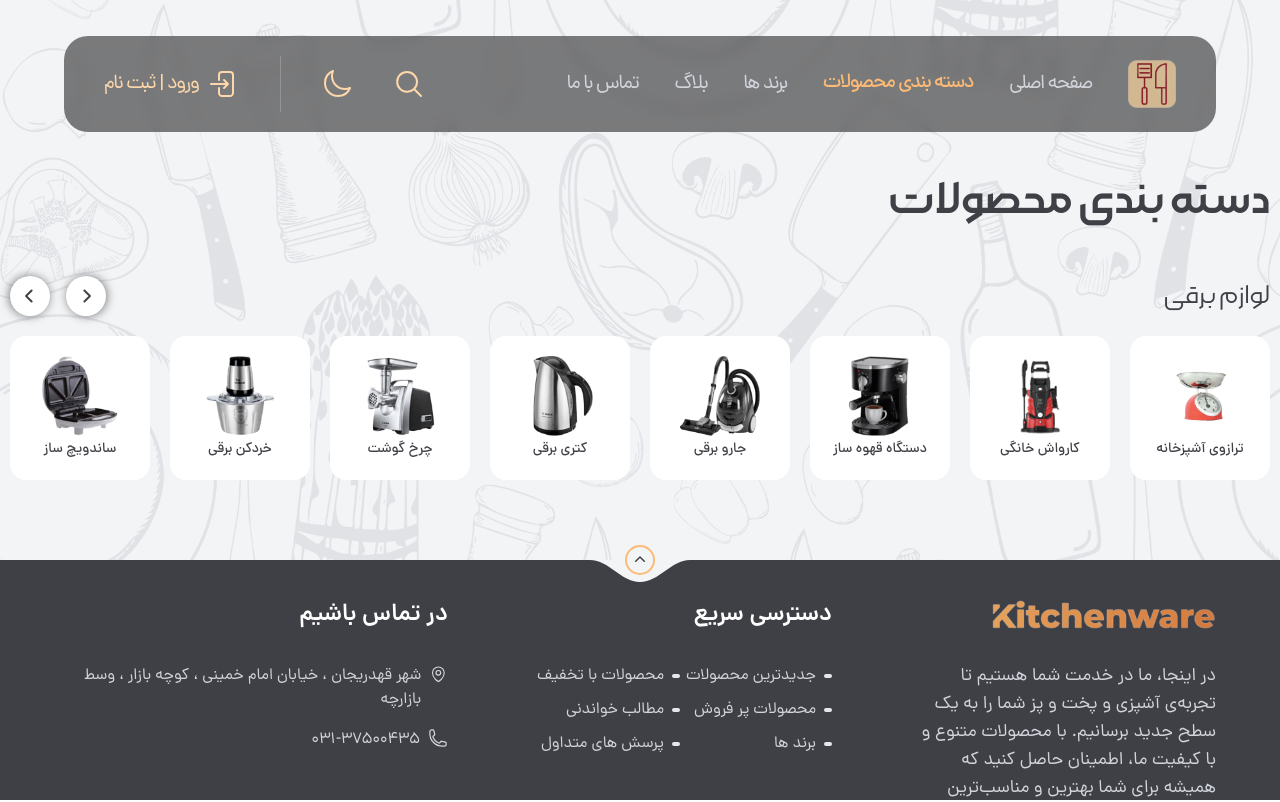
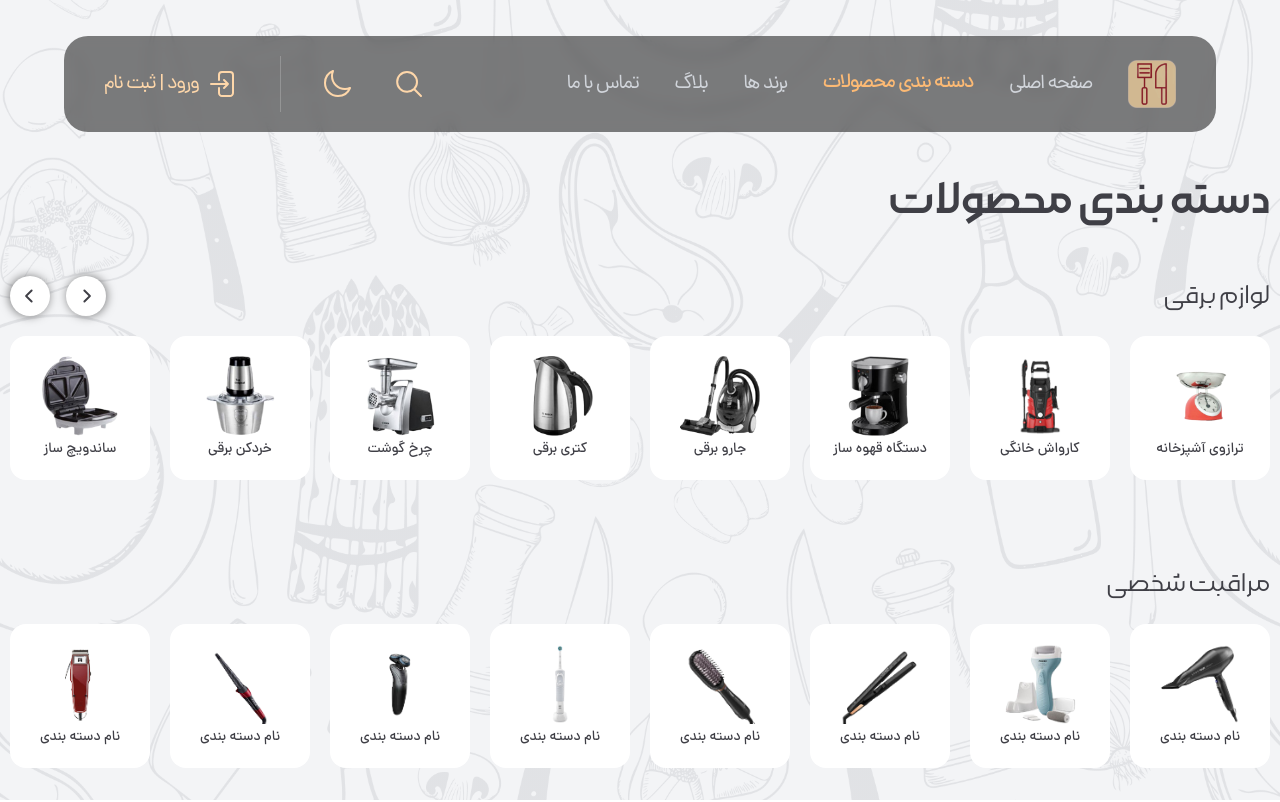
Before and after one commit to CodeVerse-ir/kitchenware, a Next.js app: page /category in a window 1280 px wide. Shown: the top 802 px of the page. Built offline with nearby package versions, Linux system fonts and the light colour scheme.

Commit message:
create Loader

```diff
--- a/app/blog/[blogName]/page.jsx
+++ b/app/blog/[blogName]/page.jsx
@@ -1,5 +1,10 @@
+"use client";
+
 import spoon from '../../../public/utils/image/blogs/spoon.jpeg';
 import Image from 'next/image';
+
+import { useEffect, useState } from 'react';
+import Loader from '../../../components/ui/Loader';
 
 const cartBlog = {
     name: 'راهنمای خرید قاشق و چنگال برای لوازم آشپزخانه',
@@ -46,6 +51,30 @@ const cartBlog = {
 
 export default function page({ params }) {
     const { blogName } = params
+
+    const [loading, setLoading] = useState(true);
+
+    useEffect(() => {
+
+        // فرض کنید داده‌ای از یک API می‌گیرید
+        const fetchData = async () => {
+            try {
+                // به‌جای این مورد، داده‌های واقعی خود را بارگذاری کنید
+                await new Promise(resolve => setTimeout(resolve, 5000)); // برای شبیه‌سازی بارگذاری
+            } catch (error) {
+                console.error('Error fetching data:', error);
+            } finally {
+                setLoading(false);
+            }
+        };
+
+        fetchData();
+    }, []);
+
+    if (loading) {
+        return <Loader />;
+    }
+
     return (
         <>
             <main className="background">
--- a/components/categoryPage/CategoryLoad.jsx
+++ b/components/categoryPage/CategoryLoad.jsx
@@ -117,13 +117,223 @@ const categories = [
             {
                 name: 'مخلوط کن',
                 image: category1_10,
-                path: `/products/${encodeURIComponent('مخلوط کن')}`,
+                path: `/products/${encodeURIComponent('نام دسته بندی')}`,
             },
             {
                 name: 'چای ساز',
                 image: category1_11,
                 path: `/products/${encodeURIComponent('چای ساز')}`,
             }
+        ]
+    },
+    {
+        title: 'مراقبت شخصی',
+        body: [
+            {
+                name: 'نام دسته بندی',
+                image: category2_1,
+                path: `/products/${encodeURIComponent('نام دسته بندی')}`,
+            },
+            {
+                name: 'نام دسته بندی',
+                image: category2_2,
+                path: `/products/${encodeURIComponent('نام دسته بندی')}`,
+            },
+            {
+                name: 'نام دسته بندی',
+                image: category2_3,
+                path: `/products/${encodeURIComponent('نام دسته بندی')}`,
+            },
+            {
+                name: 'نام دسته بندی',
+                image: category2_4,
+                path: `/products/${encodeURIComponent('نام دسته بندی')}`,
+            },
+            {
+                name: 'نام دسته بندی',
+                image: category2_5,
+                path: `/products/${encodeURIComponent('نام دسته بندی')}`,
+            },
+            {
+                name: 'نام دسته بندی',
+                image: category2_6,
+                path: `/products/${encodeURIComponent('نام دسته بندی')}`,
+            },
+            {
+                name: 'نام دسته بندی',
+                image: category2_7,
+                path: `/products/${encodeURIComponent('نام دسته بندی')}`,
+            },
+            {
+                name: 'نام دسته بندی',
+                image: category2_8,
+                path: `/products/${encodeURIComponent('نام دسته بندی')}`,
+            }
+        ]
+    },
+    {
+        title: 'ظروف چینی',
+        body: [
+            {
+                name: 'نام دسته بندی',
+                image: category3_1,
+                path: `/products/${encodeURIComponent('نام دسته بندی')}`,
+            },
+            {
+                name: 'نام دسته بندی',
+                image: category3_2,
+                path: `/products/${encodeURIComponent('نام دسته بندی')}`,
+            },
+            {
+                name: 'نام دسته بندی',
+                image: category3_3,
+                path: `/products/${encodeURIComponent('نام دسته بندی')}`,
+            },
+            {
+                name: 'نام دسته بندی',
+                image: category3_4,
+                path: `/products/${encodeURIComponent('نام دسته بندی')}`,
+            },
+            {
+                name: 'نام دسته بندی',
+                image: category3_5,
+                path: `/products/${encodeURIComponent('نام دسته بندی')}`,
+            },
+            {
+                name: 'نام دسته بندی',
+                image: category3_6,
+                path: `/products/${encodeURIComponent('نام دسته بندی')}`,
+            },
+            {
+                name: 'نام دسته بندی',
+                image: category3_7,
+                path: `/products/${encodeURIComponent('نام دسته بندی')}`,
+            },
+            {
+                name: 'نام دسته بندی',
+                image: category3_8,
+                path: `/products/${encodeURIComponent('نام دسته بندی')}`,
+            },
+            {
+                name: 'نام دسته بندی',
+                image: category3_9,
+                path: `/products/${encodeURIComponent('نام دسته بندی')}`,
+            },
+            {
+                name: 'نام دسته بندی',
+                image: category3_10,
+                path: `/products/${encodeURIComponent('نام دسته بندی')}`,
+            },
+            {
+                name: 'نام دسته بندی',
+                image: category3_11,
+                path: `/products/${encodeURIComponent('نام دسته بندی')}`,
+            },
+            {
+                name: 'نام دسته بندی',
+                image: category3_12,
+                path: `/products/${encodeURIComponent('نام دسته بندی')}`,
+            },
+        ]
+    },
+    {
+        title: 'تجهیزات آشپزخانه',
+        body: [
+            {
+                name: 'نام دسته بندی',
+                image: category4_1,
+                path: `/products/${encodeURIComponent('نام دسته بندی')}`,
+            },
+            {
+                name: 'نام دسته بندی',
+                image: category4_2,
+                path: `/products/${encodeURIComponent('نام دسته بندی')}`,
+            },
+            {
+                name: 'نام دسته بندی',
+                image: category4_3,
+                path: `/products/${encodeURIComponent('نام دسته بندی')}`,
+            },
+        ]
+    },
+    {
+        title: 'ظروف سرو و پذیرایی',
+        body: [
+            {
+                name: 'نام دسته بندی',
+                image: category5_1,
+                path: `/products/${encodeURIComponent('نام دسته بندی')}`,
+            },
+            {
+                name: 'نام دسته بندی',
+                image: category5_2,
+                path: `/products/${encodeURIComponent('نام دسته بندی')}`,
+            },
+            {
+                name: 'نام دسته بندی',
+                image: category5_3,
+                path: `/products/${encodeURIComponent('نام دسته بندی')}`,
+            },
+            {
+                name: 'نام دسته بندی',
+                image: category5_4,
+                path: `/products/${encodeURIComponent('نام دسته بندی')}`,
+            },
+            {
+                name: 'نام دسته بندی',
+                image: category5_5,
+                path: `/products/${encodeURIComponent('نام دسته بندی')}`,
+            },
+        ]
+    },
+    {
+        title: 'قاشق، چنگال و ابزار سرو',
+        body: [
+            {
+                name: 'نام دسته بندی',
+                image: category6_1,
+                path: `/products/${encodeURIComponent('نام دسته بندی')}`,
+            },
+            {
+                name: 'نام دسته بندی',
+                image: category6_2,
+                path: `/products/${encodeURIComponent('نام دسته بندی')}`,
+            },
+            {
+                name: 'نام دسته بندی',
+                image: category6_3,
+                path: `/products/${encodeURIComponent('نام دسته بندی')}`,
+            },
+            {
+                name: 'نام دسته بندی',
+                image: category6_4,
+                path: `/products/${encodeURIComponent('نام دسته بندی')}`,
+            },
+        ]
+    },
+    {
+        title: 'ظروف پخت و پز',
+        body: [
+            {
+                name: 'نام دسته بندی',
+                image: category7_1,
+                path: `/products/${encodeURIComponent('نام دسته بندی')}`,
+            },
+            {
+                name: 'نام دسته بندی',
+                image: category7_2,
+                path: `/products/${encodeURIComponent('نام دسته بندی')}`,
+            },
+            {
+                name: 'نام دسته بندی',
+                image: category7_3,
+                path: `/products/${encodeURIComponent('نام دسته بندی')}`,
+            },
+            {
+                name: 'نام دسته بندی',
+                image: category7_4,
+                path: `/products/${encodeURIComponent('نام دسته بندی')}`,
+            },
         ]
     },
 ];
```
Also changed, not shown: app/blogs/page.jsx (+20 -10 lines).
